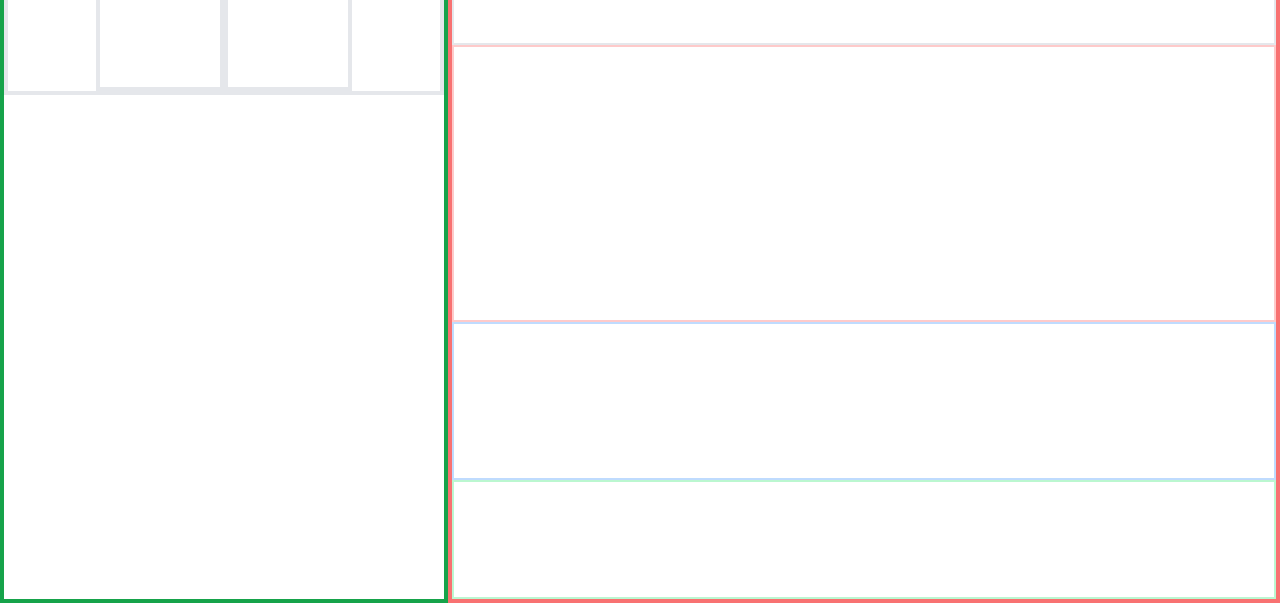
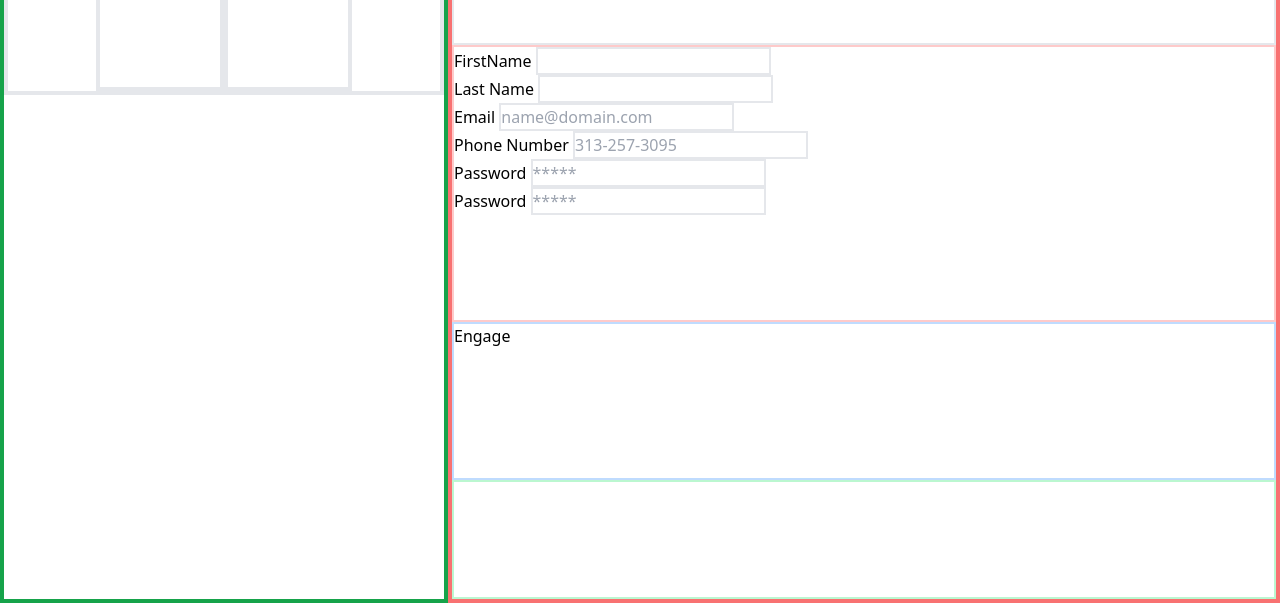
Before and after one commit to kb-git-hub/sign-up, a plain HTML site: page index.html in a window 1280 px wide. Shown: the part 197-800 px from the top of the page. Drawn offline with nearby package versions, Linux system fonts and the light colour scheme.

Commit message:
Update HTML form

```diff
--- a/index.html
+++ b/index.html
@@ -36,11 +36,55 @@
             </div>
         </div>
         <form action="./" method="post"></form>
-        <div class="signUpForms border-2 border-red-200 min-h-[35%] "></div>
-        <div class="login border-2 border-blue-200 min-h-[20%]"></div>
+        <div class="signUpForms border-2 border-red-200 min-h-[35%] ">
+
+            <div class="form-row">
+                <label for="full-name"> FirstName</label>
+                <input type="text" name="full-name" id="full-name" class="border-2">
+            </div>
+
+            <div class="form-row">
+                <label for="last-name">Last Name</label>
+                <input type="text" name="last-name" id="last-name" class="border-2">
+            </div>
+
+            <div class="form-row">
+                <label for="email">Email</label>
+                <input type="email" name="email" id="email" placeholder="name@domain.com" class="border-2">
+            </div>
+
+            <div class="form-row">
+                <label for="phone">Phone Number</label>
+                <input type="number" name="number" id="number" placeholder="313-257-3095" class="border-2">
+            </div>
+
+            <div class="form-row">
+                <label for="password">Password</label>
+                <input type="password" name="password" id="password" placeholder="*****" class="border-2">
+            </div>
+
+            <div class="form-row">
+                <label for="confirm-password">Password</label>
+                <input type="password" name="confirm-password" id="confirm-password" placeholder="*****"
+                    class="border-2">
+            </div>
+
+
+
+
+        </div>
+        <div class="login border-2 border-blue-200 min-h-[20%]">
+            <div class="form-row">
+                <button type="submit">Engage</button>
+
+            </div>
+
+        </div>
+
+        </form>
         <div class="footer border-2 border-green-200 min-h-[15%]"></div>
 
-        </form>
+
 
     </div>
 
```
